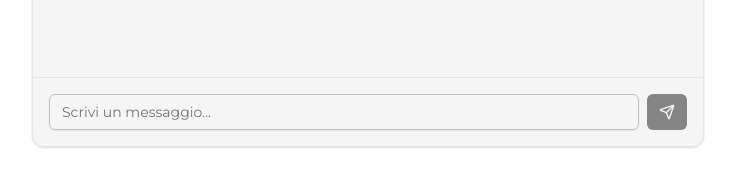
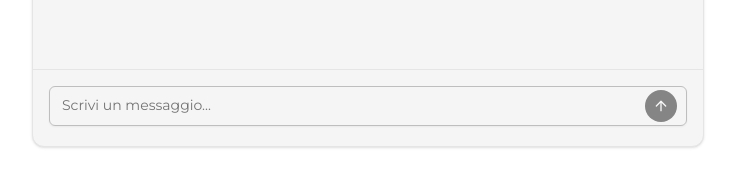
Before and after one commit to andrii-zhygalko/chatbot_ui, a React (Vite) app: page / in a window 1280 px wide. Shown: the part 553-733 px from the top of the page, without its empty margins (272-1007 px from the left). Built offline with nearby package versions, Linux system fonts and the light colour scheme.

Commit message:
feat: enhance chat input with textarea component, update scroll style

```diff
--- a/src/components/chat/ChatWindow.tsx
+++ b/src/components/chat/ChatWindow.tsx
@@ -37,7 +37,15 @@ export function ChatWindow() {
         </Button>
       </div>
 
-      <div className="flex-1 p-4 overflow-y-auto">
+      <div
+        className="flex-1 p-4 overflow-y-auto
+                      [&::-webkit-scrollbar]:w-1.5
+                      [&::-webkit-scrollbar-track]:bg-muted/20
+                      [&::-webkit-scrollbar-thumb]:bg-muted-foreground/30
+                      [&::-webkit-scrollbar-thumb]:rounded-full
+                      [&::-webkit-scrollbar-thumb]:hover:bg-muted-foreground/50
+                      scrollbar-thin"
+      >
         {conversation.length === 0 ? (
           <div className="text-center text-muted-foreground mt-8">
             Inizia una conversazione...
--- a/src/components/chat/InputBar.tsx
+++ b/src/components/chat/InputBar.tsx
@@ -1,21 +1,31 @@
-import { useState } from 'react'
-import { Input } from '@/components/ui/input'
+import { useState, useRef, useEffect } from 'react'
+import { Textarea } from '@/components/ui/textarea'
 import { Button } from '@/components/ui/button'
-import { Send } from 'lucide-react'
+import { ArrowUp } from 'lucide-react'
 
 interface IInputBarProps {
   onSendMessage: (message: string) => void
   maxLength?: number
 }
 
-export function InputBar({ onSendMessage, maxLength = 100 }: IInputBarProps) {
+export function InputBar({ onSendMessage, maxLength = 500 }: IInputBarProps) {
   const [input, setInput] = useState('')
+  const textareaRef = useRef<HTMLTextAreaElement>(null)
   const remainingChars = maxLength - input.length
   const isNearLimit = remainingChars <= 50
   const isAtLimit = remainingChars <= 0
 
-  const handleSend = (e: React.FormEvent) => {
-    e.preventDefault()
+  useEffect(() => {
+    const textarea = textareaRef.current
+    if (!textarea) return
+
+    textarea.style.height = 'auto'
+
+    const newHeight = Math.min(textarea.scrollHeight, 150)
+    textarea.style.height = `${newHeight}px`
+  }, [input])
+
+  const handleSend = () => {
     const trimmedInput = input.trim()
     if (trimmedInput && !isAtLimit) {
       onSendMessage(trimmedInput)
@@ -23,35 +33,61 @@ export function InputBar({ onSendMessage, maxLength = 100 }: IInputBarProps) {
     }
   }
 
-  const handleInputChange = (e: React.ChangeEvent<HTMLInputElement>) => {
+  const handleFormSubmit = (e: React.FormEvent) => {
+    e.preventDefault()
+    handleSend()
+  }
+
+  const handleInputChange = (e: React.ChangeEvent<HTMLTextAreaElement>) => {
     const newValue = e.target.value
     if (newValue.length <= maxLength) {
       setInput(newValue)
     }
   }
 
+  const handleKeyDown = (e: React.KeyboardEvent<HTMLTextAreaElement>) => {
+    if (e.key === 'Enter' && !e.shiftKey) {
+      e.preventDefault()
+      handleSend()
+    }
+  }
+
   return (
     <div className="border-t">
-      <form className="px-4 pt-4 flex gap-2" onSubmit={handleSend}>
-        <div className="flex-1 relative">
-          <Input
+      <form className="px-4 pt-4" onSubmit={handleFormSubmit}>
+        <div className="relative">
+          <Textarea
+            ref={textareaRef}
             value={input}
             onChange={handleInputChange}
+            onKeyDown={handleKeyDown}
             placeholder="Scrivi un messaggio..."
-            className="w-full "
+            className="w-full resize-none overflow-y-auto min-h-[40px] pr-12 block
+                       [&::-webkit-scrollbar]:w-1.5
+                       [&::-webkit-scrollbar-track]:bg-muted/20
+                       [&::-webkit-scrollbar-thumb]:bg-muted-foreground/30
+                       [&::-webkit-scrollbar-thumb]:rounded-full
+                       [&::-webkit-scrollbar-thumb]:hover:bg-muted-foreground/50
+                       scrollbar-thin"
+            rows={1}
           />
+          <Button
+            type="submit"
+            disabled={!input.trim() || isAtLimit}
+            size="icon"
+            className="absolute bottom-1 right-2.5 h-8 w-8 rounded-full"
+          >
+            <ArrowUp className="h-4 w-4" />
+            <span className="sr-only">Invia</span>
+          </Button>
           {isNearLimit && (
             <div
-              className={`text-xs mt-1 absolute bottom-[-24px] left-[2px]  ${isAtLimit ? 'text-red-700' : 'text-muted-foreground'}`}
+              className={`text-xs mt-1 absolute bottom-[-18px] left-[2px]  ${isAtLimit ? 'text-red-700' : 'text-muted-foreground'}`}
             >
               {remainingChars} caratteri rimanenti
             </div>
           )}
         </div>
-        <Button type="submit" disabled={!input.trim() || isAtLimit}>
-          <Send />
-          <span className="sr-only">Invia</span>
-        </Button>
       </form>
     </div>
   )
--- a/src/components/ui/card.tsx
+++ b/src/components/ui/card.tsx
@@ -7,7 +7,7 @@ function Card({ className, ...props }: React.ComponentProps<'div'>) {
     <div
       data-slot="card"
       className={cn(
-        'bg-card text-card-foreground flex flex-col gap-6 rounded-xl border py-4 shadow-sm',
+        'bg-card text-card-foreground flex flex-col gap-6 rounded-xl border py-5 shadow-sm',
         className
       )}
       {...props}
--- a/src/components/ui/input.tsx
+++ /dev/null
@@ -1,21 +0,0 @@
-import * as React from 'react'
-
-import { cn } from '@/lib/utils'
-
-function Input({ className, type, ...props }: React.ComponentProps<'input'>) {
-  return (
-    <input
-      type={type}
-      data-slot="input"
-      className={cn(
-        'file:text-foreground placeholder:text-muted-foreground selection:bg-primary selection:text-primary-foreground dark:bg-input/30 border-input h-9 w-full min-w-0 rounded-md border bg-transparent px-3 py-1 text-base shadow-xs transition-[color,box-shadow] outline-none file:inline-flex file:h-7 file:border-0 file:bg-transparent file:text-sm file:font-medium disabled:pointer-events-none disabled:cursor-not-allowed disabled:opacity-50 md:text-sm',
-        'focus-visible:border-ring focus-visible:ring-ring/50 focus-visible:ring-[1px]',
-        'aria-invalid:ring-destructive/20 dark:aria-invalid:ring-destructive/40 aria-invalid:border-destructive',
-        className
-      )}
-      {...props}
-    />
-  )
-}
-
-export { Input }
--- /dev/null
+++ b/src/components/ui/textarea.tsx
@@ -0,0 +1,18 @@
+import * as React from 'react'
+
+import { cn } from '@/lib/utils'
+
+function Textarea({ className, ...props }: React.ComponentProps<'textarea'>) {
+  return (
+    <textarea
+      data-slot="textarea"
+      className={cn(
+        'border-input placeholder:text-muted-foreground focus-visible:border-ring focus-visible:ring-ring/50 aria-invalid:ring-destructive/20 dark:aria-invalid:ring-destructive/40 aria-invalid:border-destructive dark:bg-input/30 flex field-sizing-content min-h-16 w-full rounded-md border bg-transparent px-3 py-2 text-base shadow-xs transition-[color,box-shadow] outline-none focus-visible:ring-[1px] disabled:cursor-not-allowed disabled:opacity-50 md:text-sm',
+        className
+      )}
+      {...props}
+    />
+  )
+}
+
+export { Textarea }
```
